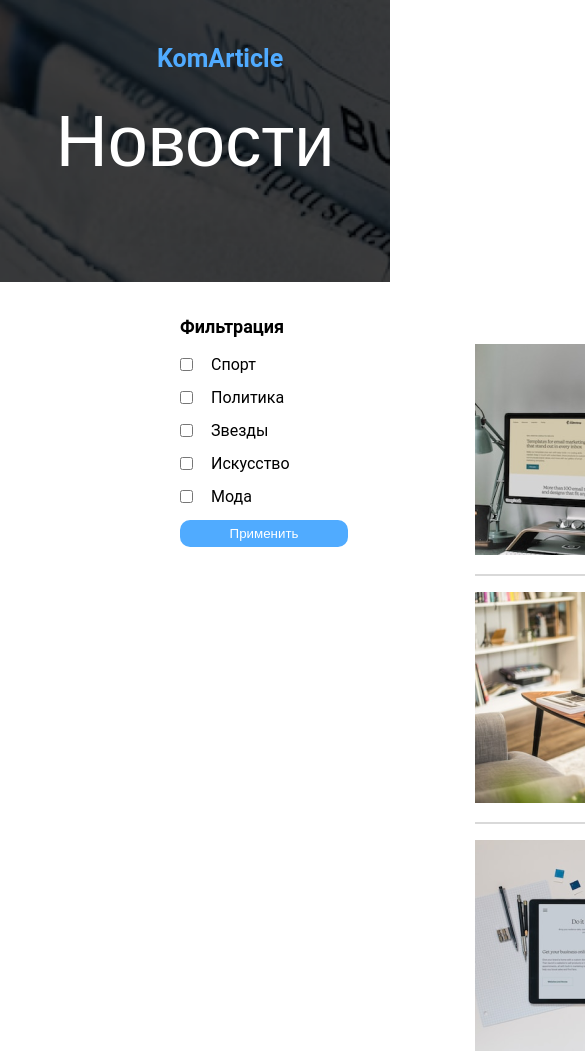
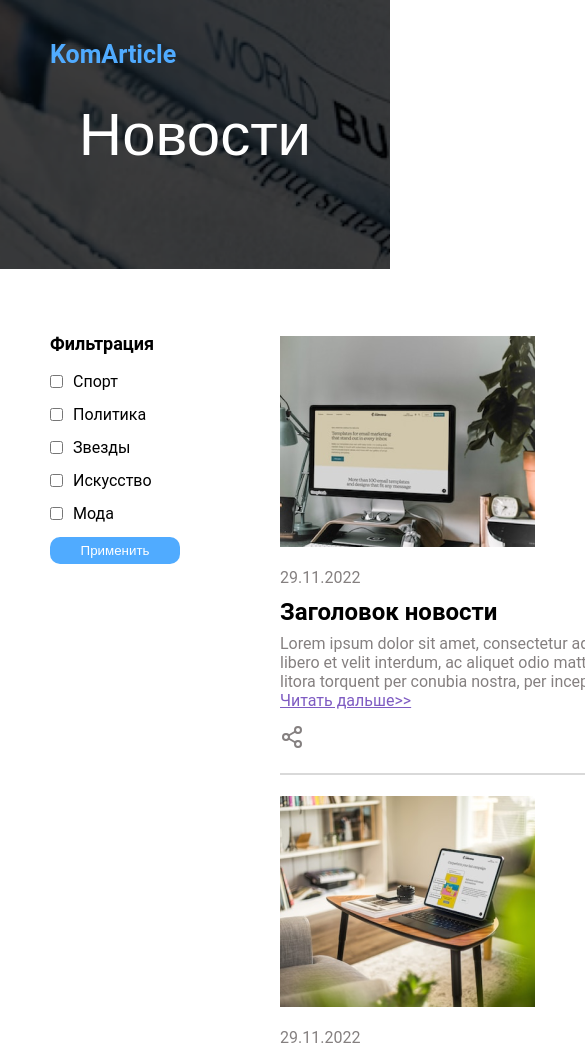
Before and after one commit to dina2803/DinasProject, a plain HTML site: page index.html in a window 390 px wide. Shown: the top 1054 px of the page, 585 px wide, since content can reach past the window. Drawn offline with Linux system fonts and the light colour scheme.

Commit message:
DinasProject

```diff
--- a/style.css
+++ b/style.css
@@ -36,6 +36,11 @@ body {
     font-weight: 500;
     line-height: normal;
 }
+@media (max-width: 1050px) {
+    .menu__inner h1 {
+        font-size: 60px;
+    }
+}
 .logo {
     position: absolute;
     top: 20px;
@@ -50,6 +55,30 @@ body {
     margin-left: 137px;
     margin-top: 24px;
 }
+@media (max-width: 1325px) {
+    .logo h3 {
+        margin-left: 80px;
+        margin-top: 20px;
+    }
+}
+@media (max-width: 1099px) {
+    .logo h3 {
+        margin-left: 50px;
+        margin-top: 20px;
+    }
+}
+@media (max-width: 1050px) {
+    .logo h3 {
+        margin-left: 30px;
+        margin-top: 20px;
+    }
+}
+@media (max-width: 250px) {
+    .logo h3 {
+        margin-left: 20px;
+        margin-top: 20px;
+    }
+}
 .icons {
     position: absolute;
     display: flex;
@@ -59,11 +88,71 @@ body {
     left: 1500px;
     top: 30px;
 }
-
+@media (max-width: 1438px) {
+    .icons {
+        left: 1200px;
+    }
+}
+@media (max-width: 1370px) {
+    .icons {
+        left: 1100px;
+    }
+}
+@media (max-width: 1270px) {
+    .icons {
+        left: 1000px;
+    }
+}
+@media (max-width: 1170px) {
+    .icons {
+        left: 920px;
+    }
+}
+@media (max-width: 1099px) {
+    .icons {
+        left: 880px;
+    }
+}
+@media (max-width: 1050px) {
+    .icons {
+        left: 800px;
+        top: 24px;
+        gap: 20px;
+    }
+}
+@media (max-width: 250px) {
+    .icons {
+        left: 60px;
+    }
+}
 /*filter*/
 .filter {
     display: inline-block;
     margin-left: 180px;
+}
+@media (max-width: 1325px) {
+    .filter {
+        margin-left: 30px;
+        margin-top: 25px;
+    }
+}
+@media (max-width: 1099px) {
+    .filter {
+        margin-left: 15px;
+        margin-top: 25px;
+    }
+}
+@media (max-width: 1050px) {
+    .filter {
+        margin-top: 30px;
+    }
+}
+@media (max-width: 1000px) {
+    .filter {
+        display: flex;
+        flex-flow: column wrap;
+        margin-left: 50px;
+    }
 }
 .filter h2 {
     color: #000;
@@ -79,6 +168,16 @@ body {
     gap: 18px;
     margin-bottom: 14px;
 }
+@media (max-width: 1050px) {
+    .filter .box {
+        gap: 5px;
+    }
+}
+@media (max-width: 1000px) {
+    .filter .box {
+        gap: 10px;
+    }
+}
 .filter button {
     display: flex;
     width: 168px;
@@ -91,11 +190,57 @@ body {
     background: #50ABFF;
     color: #FFFFFF;
 }
+@media (max-width: 1050px) {
+    .filter button {
+        width: 130px;
+        gap: 10px;
+    }
+}
 
 .tips {
     display: flex;
     /*justify-content: space-between;*/
     gap: 127px;
+}
+@media (max-width: 1325px) {
+    .tips {
+        gap: 100px;
+    }
+}
+@media (max-width: 1177px) {
+    .tips {
+        gap: 80px;
+    }
+}
+@media (max-width: 1134px) {
+    .tips {
+        gap: 50px;
+    }
+}
+@media (max-width: 1099px) {
+    .tips {
+        gap: 20px;
+    }
+}
+@media (max-width: 1050px) {
+    .tips {
+        gap: 18px;
+    }
+}
+@media (max-width: 1050px) {
+    .tips {
+        gap: 18px;
+    }
+}
+@media (max-width: 1000px) {
+    .tips {
+        gap: 100px;
+    }
+}
+@media (max-width: 250px) {
+    .tips {
+        gap: 10px;
+    }
 }
 
 /*news*/
@@ -108,6 +253,17 @@ body {
     border-bottom: 2px solid #D9D9D9;
     align-items: flex-start;
 }
+@media (max-width: 1050px) {
+    .news .boxes {
+        gap: 0;
+    }
+}
+@media (max-width: 1000px) {
+    .news .boxes {
+        display: flex;
+        flex-flow: column wrap;
+    }
+}
 .news .boxes:last-child {
     border-bottom: none;
     margin-bottom: 124px;
@@ -119,6 +275,12 @@ body {
 .boxes .global__img img {
     margin-bottom: 16px;
     margin-top: 16px;
+}
+@media (max-width: 1000px) {
+    .news .global__img img {
+        margin-bottom: 0;
+        margin-top: 21px;
+    }
 }
 .news .boxes .precondition {
     display: flex;
@@ -144,6 +306,11 @@ body {
     color: #858080;
     font-size: 16px;
 }
+@media (max-width: 250px) {
+    .news .boxes .main p {
+        font-size: 10px;
+    }
+}
 .news .boxes .main a {
     color: #7E5BC2;
     font-size: 16px;
@@ -151,6 +318,11 @@ body {
 .news .boxes .main img {
     display: flex;
     margin-top: 15px;
+}
+@media (max-width: 1000px) {
+    .news .boxes .main img {
+        margin-bottom: 24px;
+    }
 }
 
 /*footer*/
```
